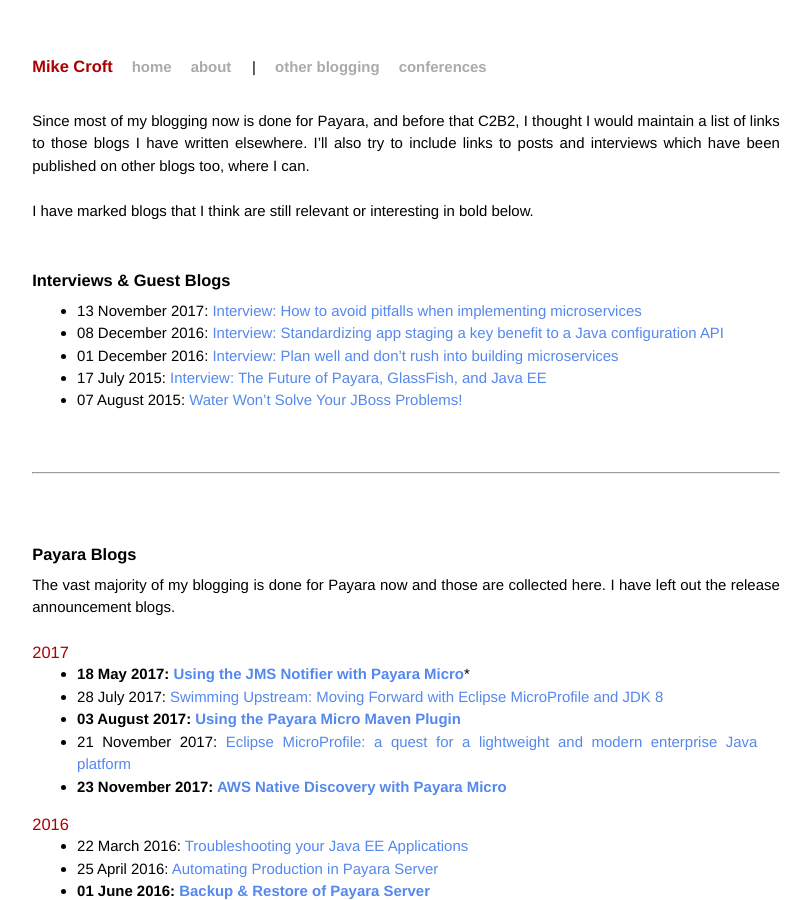
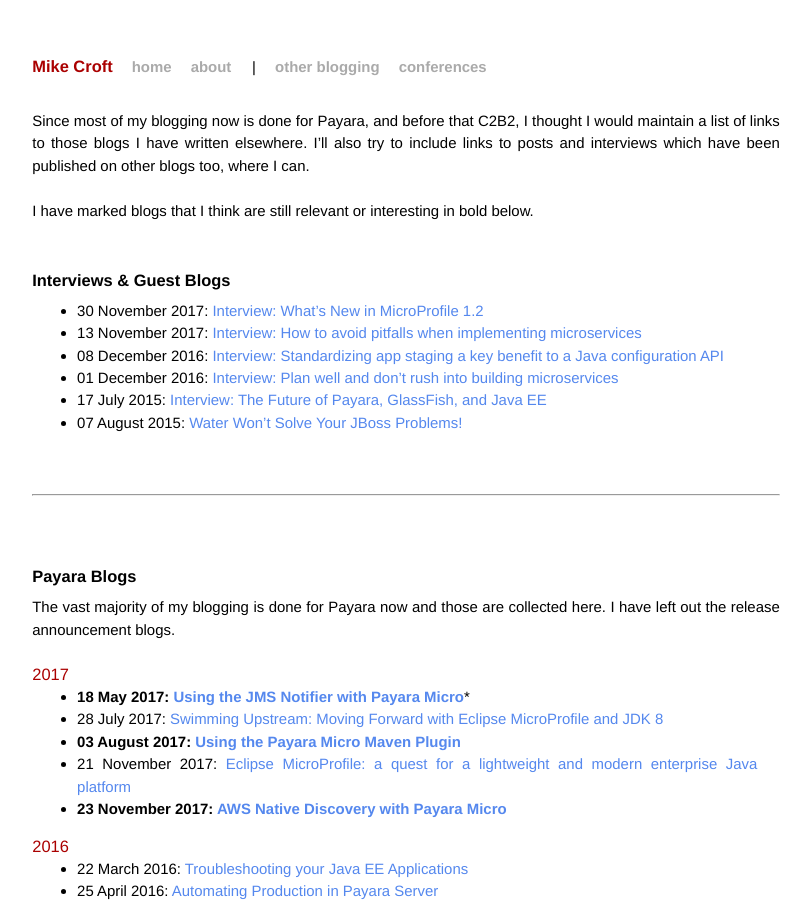
Before and after one commit to mikecroft/mikecroft.github.io, a Jekyll site: the page built from other-blogging/index.md, in a window 1280 px wide and 900 px high. Shown: the whole window, without its empty margins (234-1045 px from the left). Built offline with Jekyll 4.4.1, drawn with Linux system fonts in a browser that asks for light colours.

Commit message:
Update index.md

```diff
--- a/other-blogging/index.md
+++ b/other-blogging/index.md
@@ -9,6 +9,7 @@
 I have marked blogs that I think are still relevant or interesting in bold below.
 
 # Interviews & Guest Blogs
+* 30 November 2017: [Interview: What's New in MicroProfile 1.2](https://www.infoq.com/news/2017/11/whats-new-in-microprofile-1-2)
 * 13 November 2017: [Interview: How to avoid pitfalls when implementing microservices](http://searchmicroservices.techtarget.com/feature/How-to-avoid-pitfalls-when-implementing-microservices)
 * 08 December 2016: [Interview: Standardizing app staging a key benefit to a Java configuration API](http://www.theserverside.com/video/Standardizing-app-staging-a-key-benefit-to-a-Java-configuration-API)
 * 01 December 2016: [Interview: Plan well and don't rush into building microservices](http://searchmicroservices.techtarget.com/video/Plan-well-and-dont-rush-into-building-microservices-Java-pro-says)
```
